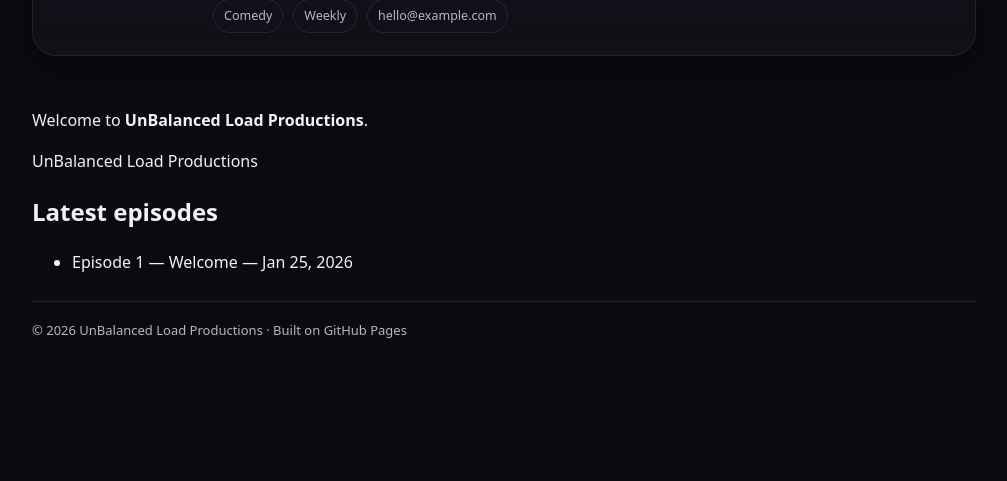
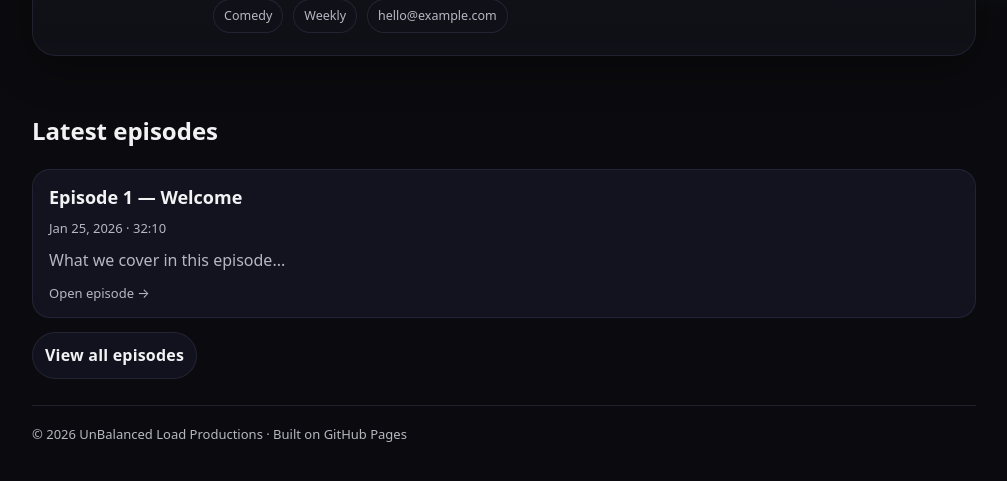
Before and after one commit to fpkmedia/fpkmedia.github.io, a Jekyll site: the page built from index.md, in a window 1280 px wide, cut to the strip 255-736 px from the top of the page. Shown: the whole strip, without its empty margins (136-1143 px from the left). Built offline with Jekyll 4.4.1, drawn with Linux system fonts in a browser that asks for light colours.

Commit message:
Refactor homepage layout for episodes display
Updated the layout of the homepage to use a grid format for displaying episodes and added a button to view all episodes.

```diff
--- a/index.md
+++ b/index.md
@@ -3,14 +3,22 @@
 title: Home
 ---
 
-Welcome to **{{ site.title }}**.
+## Latest episodes
 
-{{ site.description }}
+{% assign eps = site.episodes | sort: "date" | reverse %}
+<div class="grid">
+  {% for ep in eps limit:6 %}
+    <div class="card">
+      <a href="{{ ep.url | relative_url }}"><h2 class="card-title">{{ ep.title }}</h2></a>
+      <div class="meta">{{ ep.date | date: "%b %-d, %Y" }}{% if ep.duration %} · {{ ep.duration }}{% endif %}</div>
+      {% if ep.summary %}<div class="summary">{{ ep.summary }}</div>{% endif %}
+      <div class="meta" style="margin-top:10px;">
+        <a href="{{ ep.url | relative_url }}">Open episode →</a>
+      </div>
+    </div>
+  {% endfor %}
+</div>
 
-## Latest episodes
-{% assign eps = site.episodes | sort: "date" | reverse %}
-<ul>
-  {% for ep in eps limit:5 %}
-    <li><a href="{{ ep.url | relative_url }}">{{ ep.title }}</a> — {{ ep.date | date: "%b %-d, %Y" }}</li>
-  {% endfor %}
-</ul>
+<div style="margin-top:14px;">
+  <a class="btn" href="{{ '/episodes/' | relative_url }}">View all episodes</a>
+</div>
```
